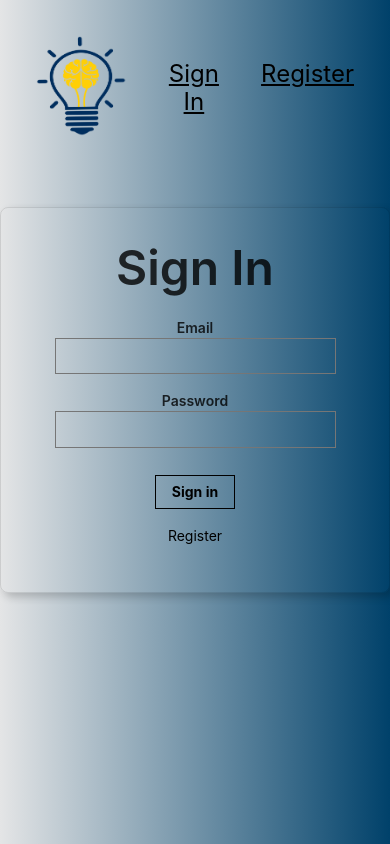
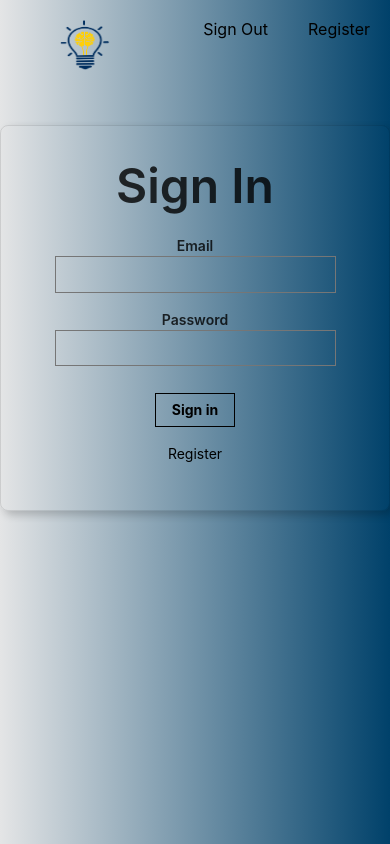
Before and after one commit to KotaWatanabe/Celebrity-Recognition, a React (Create React App) app: page / in a window 390 px wide. Built offline with nearby package versions, Linux system fonts and the light colour scheme.

Commit message:
nav bar responsive

```diff
--- a/src/App.js
+++ b/src/App.js
@@ -1,5 +1,5 @@
 import React, {Component} from 'react';
-import Navigation from './components/Navigation'
+import Navigation from './components/navigation/Navigation'
 import Form from './components/form/Form'
 import Signin from './components/signin/Signin'
 import Profile from './components/Profile'
@@ -41,7 +41,7 @@ class App extends Component {
   showResult = (response) => {
     this.setState({celebrityName:response.outputs[0].data.regions[0].data.concepts[0].name})
     const percentage = (response.outputs[0].data.regions[0].data.concepts[0].value)*100
-   this.setState({percentage})
+    this.setState({percentage})
   }
 
   onInputChange = (e) => {
--- a/src/components/Navigation.js
+++ /dev/null
@@ -1,21 +0,0 @@
-import React from 'react'
-import logo from './logo.png'
-
-export default function Navigation({onRouteChange, isSignedIn}) {
-        if(isSignedIn){
-            return(
-              <nav style={{display: 'flex', justifyContent:'space-between', padding:'20px'}}>
-                <img className='link din black pa3 pointer'src={logo} style={{ height:'100px', width:'100px'}}/>
-                <p onClick={() => onRouteChange('signout')} className='f3 link dim din black underline pa3 pointer'> Sign Out</p>
-              </nav>
-            )
-        }else{
-            return(
-              <nav style={{display: 'flex', justifyContent:'space-between', padding:'20px'}}>
-                <img className='link din black pa3 pointer'src={logo} style={{ height:'100px', width:'100px'}}/>
-                <p onClick={() => onRouteChange('signin')} className='f3 link dim din black underline pa3 pointer'> Sign In</p>
-                <p onClick={() => onRouteChange('register')} className='f3 link dim din black underline pa3 pointer'> Register</p>
-              </nav>
-            )
-        }
-}
--- /dev/null
+++ b/src/components/navigation/Navigation.css
@@ -0,0 +1,35 @@
+.main-nav{
+    display:flex;
+    list-style:none;
+    font-size:1em;
+    margin: 0;
+}
+
+li{
+    padding: 20px;
+}
+.nav-right{
+    margin-left:auto;
+    display:flex;
+}
+
+a{
+    text-decoration:none;
+}
+
+img{
+    height:50px;
+    width:50px;
+}
+
+@media (min-width: 600px) {
+
+    .main-nav{
+        font-size:1.3em;
+    }
+
+    img{
+        height:100px;
+        width:100px;
+    }
+  }
--- /dev/null
+++ b/src/components/navigation/Navigation.js
@@ -0,0 +1,28 @@
+import React from 'react'
+import logo from '../logo.png'
+import './Navigation.css'
+
+export default function Navigation({onRouteChange, isSignedIn}) {
+        if(isSignedIn){
+            return(
+              <nav>
+                <ul className='main-nav'>
+                  <li><img src={logo}/></li>
+                  <li className='nav-right'><a onClick={() => onRouteChange('signout')}> Sign Out</a></li>
+                </ul>
+              </nav>
+            )
+        }else{
+            return(
+              <nav>
+                <ul className='main-nav'>
+                  <li><img src={logo}/></li>
+                  <div className='nav-right'>
+                    <li><a onClick={() => onRouteChange('signout')}> Sign Out</a></li>
+                    <li><a onClick={() => onRouteChange('register')}> Register</a></li>
+                  </div>
+                </ul>
+              </nav>
+            )
+        }
+}
```
